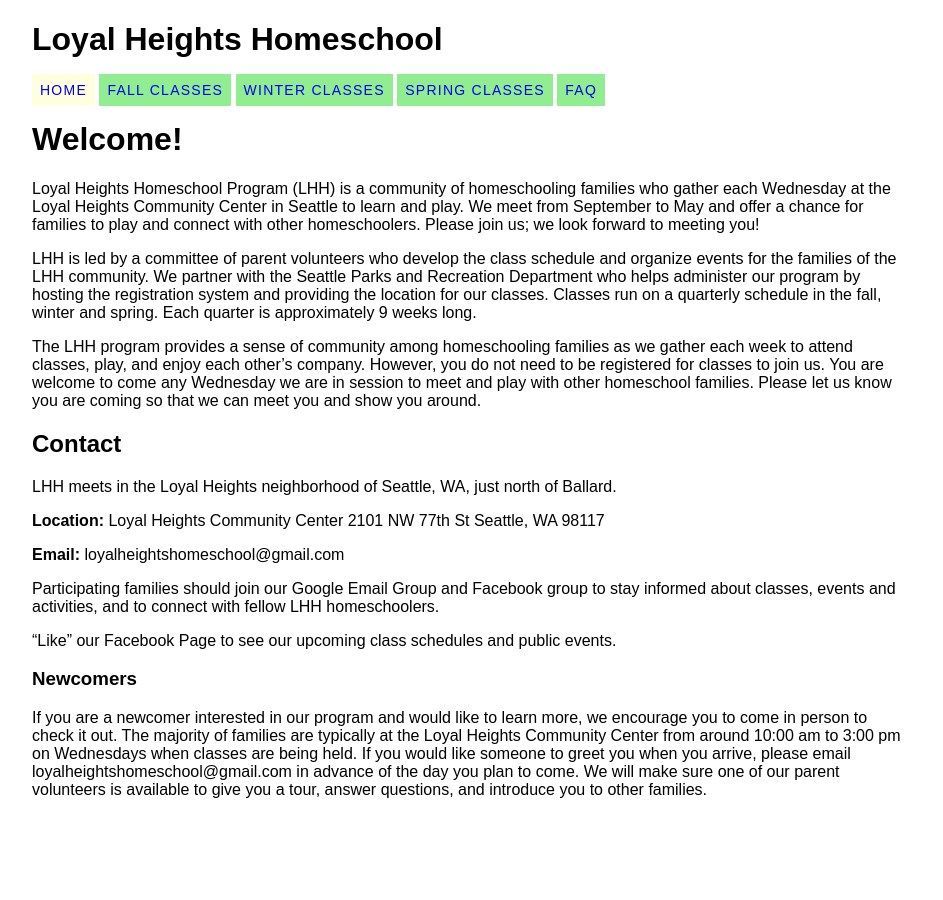
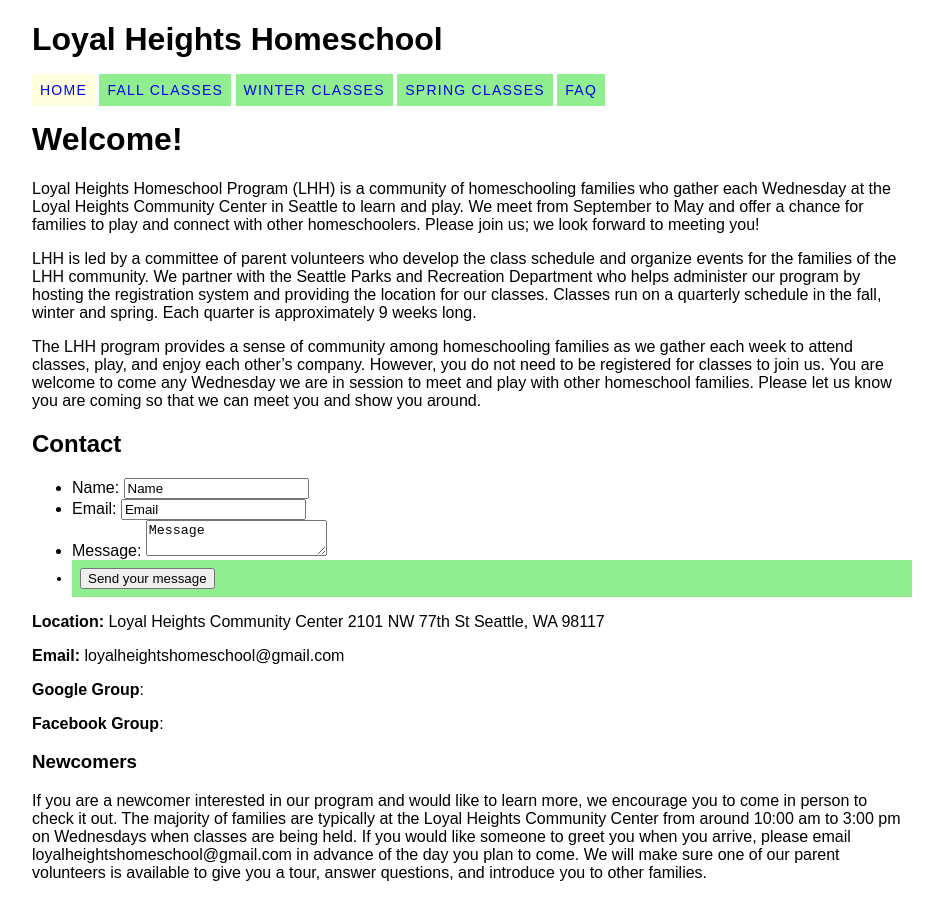
Before and after one commit to loyalheightshomeschool/loyalheightshomeschool.github.io, a Jekyll site: the page built from index.md, in a window 1280 px wide. Shown: the whole page, without its empty margins (168-1111 px from the left). Built offline with Jekyll 4.4.1, drawn with Linux system fonts in a browser that asks for light colours.

Commit message:
Update index.md

```diff
--- a/index.md
+++ b/index.md
@@ -9,7 +9,25 @@ The LHH program provides a sense of community among homeschooling families as we
 
 ## Contact
 
-LHH meets in the Loyal Heights neighborhood of Seattle, WA, just north of Ballard.
+<form method="get">
+  <ul>
+    <li>
+      <label for="name">Name:</label>
+      <input type="text" id="name" name="user_name" value="Name" />
+    </li>
+    <li>
+      <label for="mail">Email:</label>
+      <input type="email" id="mail" name="user_email"  value="Email" />
+    </li>
+    <li>
+      <label for="msg">Message:</label>
+      <textarea id="msg" name="user_message">Message</textarea>
+    </li>
+    <li class="button">
+      <button type="submit">Send your message</button>
+    </li>
+  </ul>
+</form>
 
 **Location:** Loyal Heights Community Center
 2101 NW 77th St
@@ -17,9 +35,9 @@ Seattle, WA 98117
 
 **Email:** loyalheightshomeschool@gmail.com
 
-Participating families should join our Google Email Group and Facebook group to stay informed about classes, events and activities, and to connect with fellow LHH homeschoolers.
+**Google Group**:
 
-“Like” our Facebook Page to see our upcoming class schedules and public events.
+**Facebook Group**:
 
 ### Newcomers
 
```
